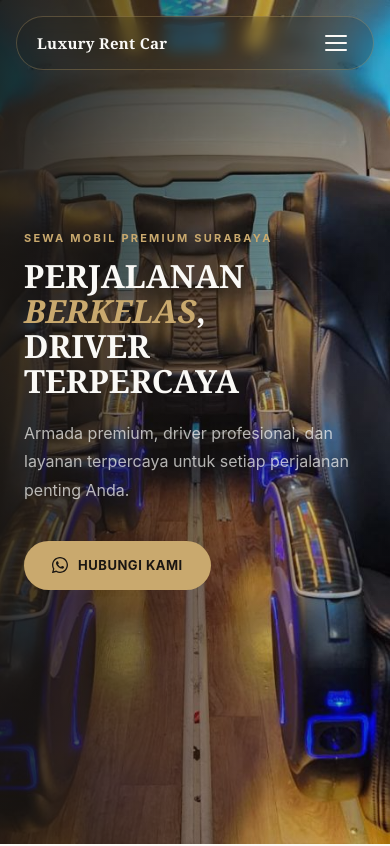
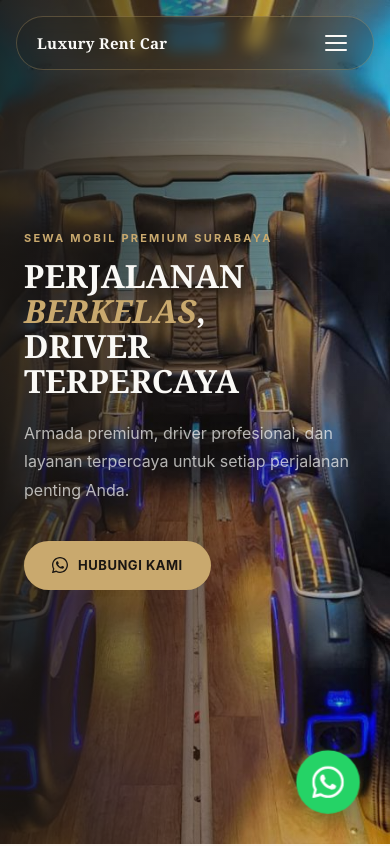
Before and after one commit to anindyawita/annayyara-garage-7, a Next.js app: page / in a window 390 px wide. Shown: the top 846 px of the page. Built offline with nearby package versions, Linux system fonts and the light colour scheme.

Commit message:
fix: CTA wa

```diff
--- a/app/globals.css
+++ b/app/globals.css
@@ -817,6 +817,55 @@
   line-height: 1.6;
 }
 
+/* === FLOATING WHATSAPP CTA === */
+@keyframes waPulse {
+  0%, 100% {
+    transform: scale(1);
+    box-shadow: 0 4px 16px rgba(0, 0, 0, 0.25);
+  }
+  50% {
+    transform: scale(1.18);
+    box-shadow: 0 6px 24px rgba(37, 211, 102, 0.55);
+  }
+}
+
+.wa-float {
+  position: fixed;
+  bottom: 28px;
+  right: 28px;
+  width: 68px;
+  height: 68px;
+  background: #25D366;
+  border-radius: 50%;
+  display: flex;
+  align-items: center;
+  justify-content: center;
+  box-shadow: 0 4px 16px rgba(0, 0, 0, 0.25);
+  z-index: 200;
+  transition: transform 0.2s, box-shadow 0.2s;
+  animation: waPulse 1s ease-in-out infinite;
+}
+
+.wa-float:hover {
+  transform: scale(1.08);
+  animation-play-state: paused;
+  box-shadow: 0 6px 20px rgba(0, 0, 0, 0.3);
+}
+
+@media (max-width: 768px) {
+  .wa-float {
+    width: 60px;
+    height: 60px;
+    bottom: 32px;
+    right: 32px;
+  }
+
+  .wa-float svg {
+    width: 30px;
+    height: 30px;
+  }
+}
+
 /* === RESPONSIVE === */
 @media (max-width: 768px) {
   .container {
--- a/app/page.js
+++ b/app/page.js
@@ -342,6 +342,17 @@
           </div>
         </div>
       </footer>
+
+      {/* FLOATING WHATSAPP CTA */}
+      <a
+        href="https://wa.me/6281332166797"
+        target="_blank"
+        rel="noopener noreferrer"
+        className="wa-float"
+        aria-label="Chat via WhatsApp"
+      >
+        <svg width="30" height="30" viewBox="0 0 24 24" fill="#fff"><path d="M17.472 14.382c-.297-.149-1.758-.867-2.03-.967-.273-.099-.471-.148-.67.15-.197.297-.767.966-.94 1.164-.173.199-.347.223-.644.075-.297-.15-1.255-.463-2.39-1.475-.883-.788-1.48-1.761-1.653-2.059-.173-.297-.018-.458.13-.606.134-.133.298-.347.446-.52.149-.174.198-.298.298-.497.099-.198.05-.371-.025-.52-.075-.149-.669-1.612-.916-2.207-.242-.579-.487-.5-.669-.51-.173-.008-.371-.01-.57-.01-.198 0-.52.074-.792.372-.272.297-1.04 1.016-1.04 2.479 0 1.462 1.065 2.875 1.213 3.074.149.198 2.096 3.2 5.077 4.487.709.306 1.262.489 1.694.625.712.227 1.36.195 1.871.118.571-.085 1.758-.719 2.006-1.413.248-.694.248-1.289.173-1.413-.074-.124-.272-.198-.57-.347z"/><path d="M12 0C5.373 0 0 5.373 0 12c0 2.125.558 4.118 1.532 5.845L.057 23.516a.5.5 0 0 0 .612.612l5.671-1.475A11.953 11.953 0 0 0 12 24c6.627 0 12-5.373 12-12S18.627 0 12 0zm0 22c-1.907 0-3.686-.536-5.197-1.464l-.372-.22-3.863 1.004 1.025-3.746-.242-.384A9.953 9.953 0 0 1 2 12C2 6.477 6.477 2 12 2s10 4.477 10 10-4.477 10-10 10z"/></svg>
+      </a>
     </>
   )
 }
```
